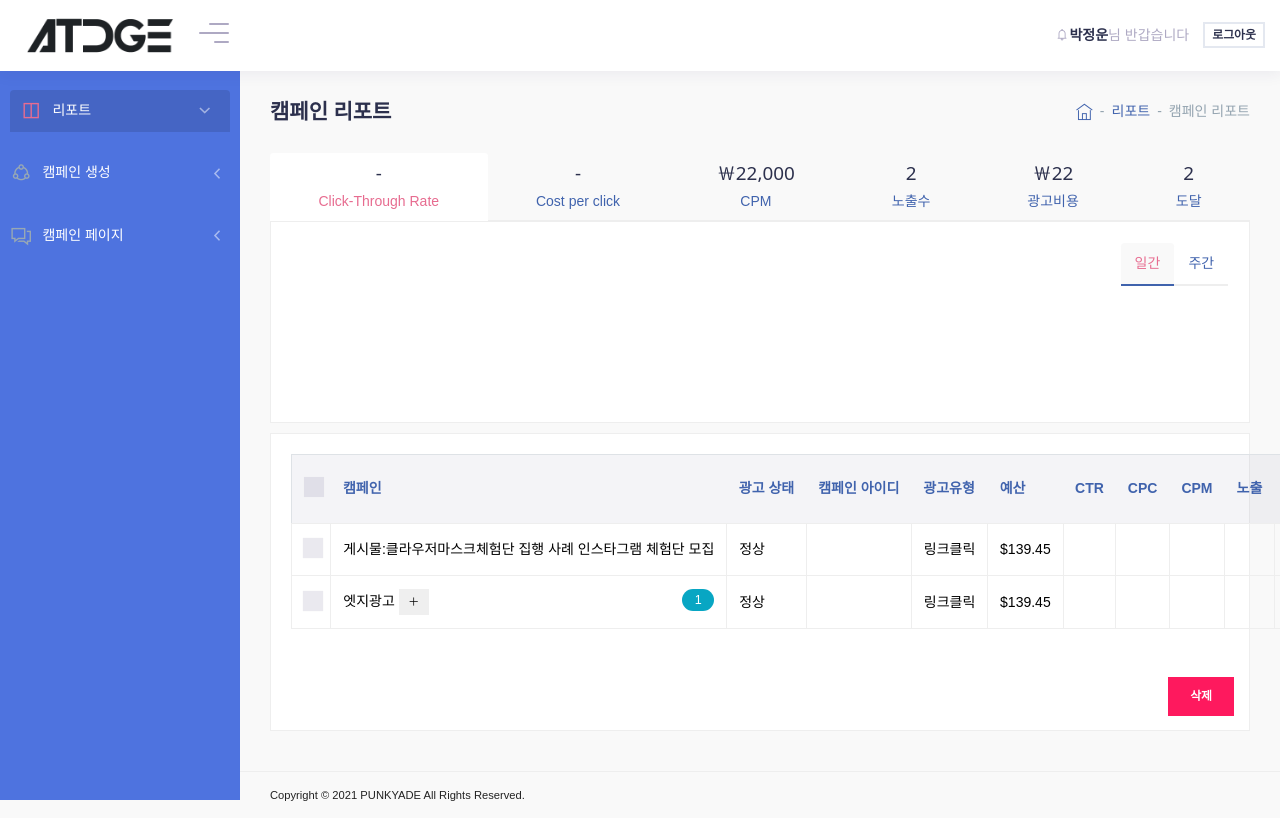
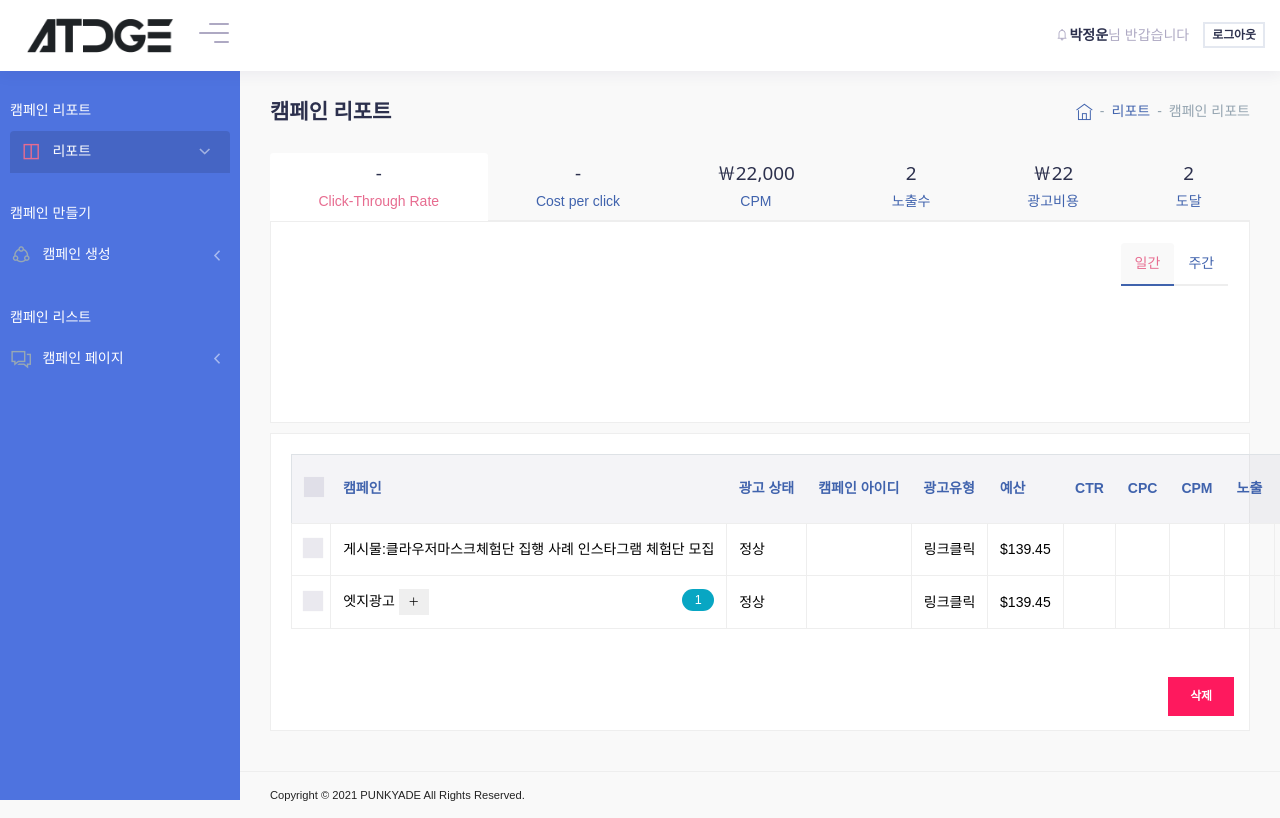
Before and after one commit to myjadepage/atdge, a Vue app: page / in a window 1280 px wide. Built offline with nearby package versions, Linux system fonts and the light colour scheme.

Commit message:
헤더 토글버튼 스크립트 수정

```diff
--- a/src/assets/js/script.js
+++ b/src/assets/js/script.js
@@ -1,7 +1,7 @@
 export default () => {
   let menuBtn = document.body.querySelector(".menu-btn");
   let sideNavbar = document.body.querySelector(".side-navbar");
-  let containerInner = document.body.querySelector(".container-inner");
+  let containerInner = document.body.querySelector(".content-inner");
   menuBtn.addEventListener("click", function () {
     if (this.classList.contains("active")) {
       this.classList.remove("active");
--- a/src/components/layout/SideBar.vue
+++ b/src/components/layout/SideBar.vue
@@ -4,6 +4,9 @@
     <nav class="side-navbar box-scroll sidebar-scroll">
       <!-- Begin Main Navigation -->
       <ul class="list-unstyled">
+        <li>
+          <router-link to="/">캠페인 리포트</router-link>
+        </li>
         <li>
           <a href="/" aria-expanded="true" data-toggle="collapse">
             <i class="la la-columns"></i><span>리포트</span>
@@ -18,6 +21,9 @@
 
       <ul class="list-unstyled">
         <li>
+          <router-link to="/CampMake">캠페인 만들기</router-link>
+        </li>
+        <li>
           <a href="/CampMake" aria-expanded="false" data-toggle="collapse">
             <i class="la la-share-alt"></i><span>캠페인 생성</span>
           </a>
@@ -30,6 +36,9 @@
       </ul>
 
       <ul class="list-unstyled">
+        <li>
+          <router-link to="/CampPage">캠페인 리스트</router-link>
+        </li>
         <li>
           <a href="/CampPage" aria-expanded="false" data-toggle="collapse">
             <i class="la la-comments"></i><span>캠페인 페이지</span>
```
Also changed, not shown: 5 other files (tests, documents, lock files or other folders).
